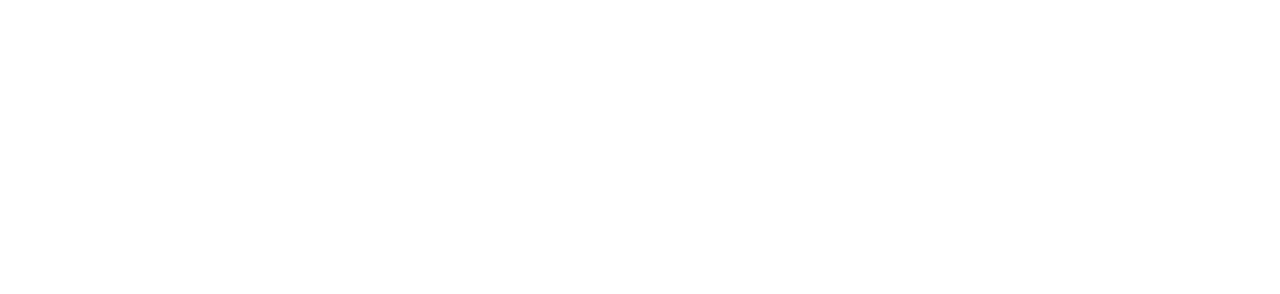
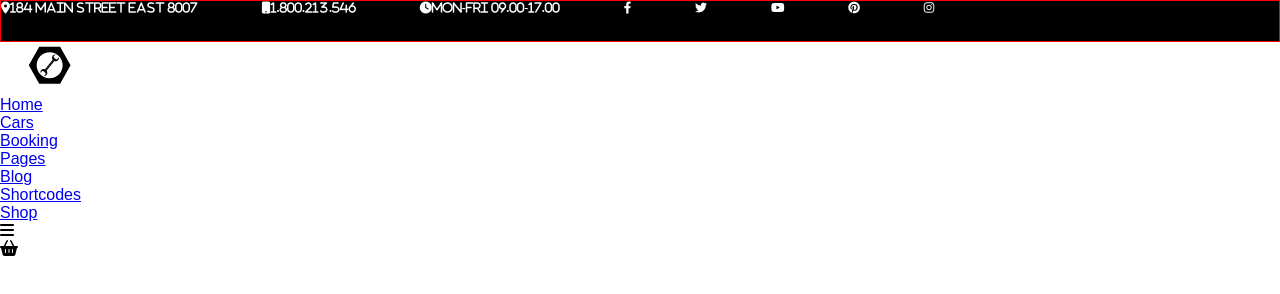
Before and after one commit to theightcoder8/StarbucksUIClone, a plain HTML site: page index.html in a window 1280 px wide. Drawn offline with Linux system fonts and the light colour scheme.

Commit message:
First Files

```diff
--- a/css style/style.css
+++ b/css style/style.css
@@ -0,0 +1,18 @@
+* {
+    margin: 0;
+    padding: 0;
+    font-family: Arial, Helvetica, sans-serif;
+}
+
+.first-line {
+    height: 5vh;
+    border: 1px solid red;
+    font-size: 12px;
+    background: rgb(0, 0, 0);
+    display: flex;
+    flex-direction: row;
+}
+.first-line > a {
+    color: rgb(255, 255, 255);
+    margin-right: 5%;
+}
--- a/index.html
+++ b/index.html
@@ -5,10 +5,36 @@
     <meta http-equiv="X-UA-Compatible" content="IE=edge">
     <meta name="viewport" content="width=device-width, initial-scale=1.0">
     <link rel="stylesheet" href="css style/style.css">
-    <script src="app.js"></script>
+    <link rel="stylesheet" href="https://cdnjs.cloudflare.com/ajax/libs/font-awesome/6.1.1/css/all.min.css" integrity="sha512-KfkfwYDsLkIlwQp6LFnl8zNdLGxu9YAA1QvwINks4PhcElQSvqcyVLLD9aMhXd13uQjoXtEKNosOWaZqXgel0g==" crossorigin="anonymous" referrerpolicy="no-referrer" />
     <title>Rental Car Website</title>
 </head>
 <body>
+    <div class="first-line">
+        <a href="#"><i class="fa-solid fa-location-dot">184 Main Street East 8007</i></a>
+        <a href="#"><i class="fa-solid fa-mobile-button">1.800.213.546</i></a>
+        <a href="#"><i class="fa-solid fa-clock">Mon-Fri 09.00-17.00</i></a>
+        <a href="#"><i class="fa-brands fa-facebook-f"></i></a>
+        <a href="#"><i class="fa-brands fa-twitter"></i></a>
+        <a href="#"><i class="fa-brands fa-youtube"></i></a>
+        <a href="#"><i class="fa-brands fa-pinterest"></i></a>
+        <a href="#"><i class="fa-brands fa-instagram"></i></a>
+    </div>
+    <nav class="navbar" id="navbar">
+        <ul>
+            <li><img src="img/logo.svg" alt="#" width="100px" height="50px"></li>
+            <li><a href="#">Home</a></li>
+            <li><a href="#">Cars</a></li>
+            <li><a href="#">Booking</a></li>
+            <li><a href="#">Pages</a></li>
+            <li><a href="#">Blog</a></li>
+            <li><a href="#">Shortcodes</a></li>
+            <li><a href="#">Shop</a></li>
+            <li><i class="fa-solid fa-bars"></i></li>
+            <li><i class="fa-solid fa-basket-shopping"></i></li>
+        </ul>
+    </nav>
 
+
+    <script src="app.js"></script>
 </body>
 </html>
```
Also changed, not shown: img/logo.svg (added), link.txt (added).
